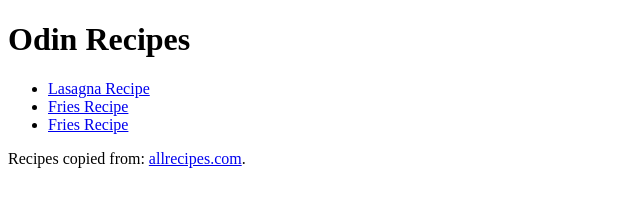
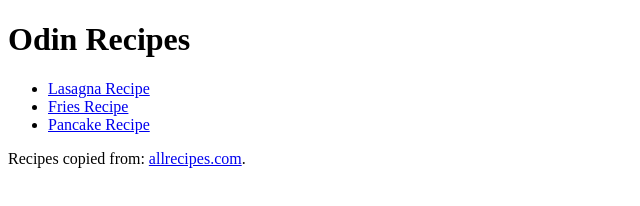
Before and after one commit to Dkaffe/odin-recipes, a plain HTML site: page index.html in a window 1280 px wide. Shown: the full height of the page, 0-640 px from the left. Drawn offline with Linux system fonts and the light colour scheme.

Commit message:
Fix typo in pancake.html

```diff
--- a/index.html
+++ b/index.html
@@ -10,7 +10,7 @@
 		<ul>
 			<li><a href="./recipes/lasagna.html">Lasagna Recipe</a></li>
 			<li><a href="./recipes/fries.html">Fries Recipe</a></li>
-			<li><a href="./recipes/pancake.html">Fries Recipe</a></li>
+			<li><a href="./recipes/pancake.html">Pancake Recipe</a></li>
 		</ul>
 		<p>Recipes copied from: <a href="https://www.allrecipes.com/" rel="noreferrer">allrecipes.com</a>.</p>
 	</body>
```
